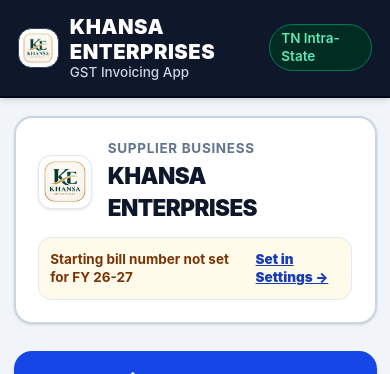
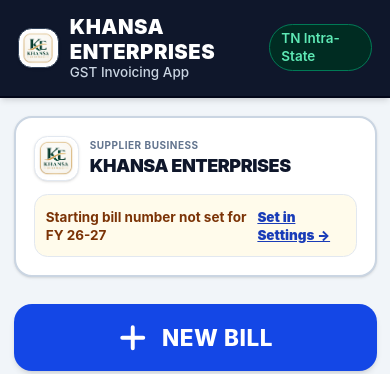
Before and after one commit to MD-NABEEL-T/invoice-app, a React (Vite) app: page / in a window 390 px wide. Shown: the top 374 px of the page. Built offline with nearby package versions, Linux system fonts and the light colour scheme; no server answers; the database is empty.

Commit message:
fix: prevent Next Bill badge and invoice numbers from wrapping on narrow mobile screens

```diff
--- a/src/pages/Bills.jsx
+++ b/src/pages/Bills.jsx
@@ -130,7 +130,7 @@
                     <span className="text-xs font-bold text-slate-400 uppercase tracking-wider block">
                       {formatDisplayDate(inv.invoice_date)}
                     </span>
-                    <h3 className="text-xl font-black font-mono text-slate-900 leading-tight">
+                    <h3 className="text-xl font-black font-mono text-slate-900 leading-tight whitespace-nowrap">
                       {inv.invoice_no}
                     </h3>
                   </div>
--- a/src/pages/Home.jsx
+++ b/src/pages/Home.jsx
@@ -80,29 +80,29 @@
   return (
     <div className="space-y-6">
       {/* Firm Header */}
-      <div className="bg-white rounded-2xl border-2 border-slate-300 p-5 shadow-sm">
-        <div className="flex items-center justify-between gap-3">
-          <div className="flex items-center space-x-3.5">
+      <div className="bg-white rounded-2xl border-2 border-slate-300 p-4 sm:p-5 shadow-sm">
+        <div className="flex items-center justify-between gap-2.5 sm:gap-3">
+          <div className="flex items-center space-x-2.5 sm:space-x-3.5 min-w-0">
             <img
               src="/KhansaEnterprises.jpg"
               alt="Khansa Enterprises Logo"
-              className="w-12 h-12 rounded-xl object-contain bg-white border border-slate-200 shadow-sm p-0.5 shrink-0"
+              className="w-10 h-10 sm:w-12 sm:h-12 rounded-xl object-contain bg-white border border-slate-200 shadow-sm p-0.5 shrink-0"
             />
-            <div>
-              <p className="text-xs font-bold text-slate-500 uppercase tracking-wider">
+            <div className="min-w-0">
+              <p className="text-[10px] sm:text-xs font-bold text-slate-500 uppercase tracking-wider truncate">
                 Supplier Business
               </p>
-              <h2 className="text-xl sm:text-2xl font-black text-slate-900 tracking-tight mt-0.5">
+              <h2 className="text-base sm:text-xl md:text-2xl font-black text-slate-900 tracking-tight leading-tight mt-0.5 truncate">
                 {firmName}
               </h2>
             </div>
           </div>
           {isNumberingSet && nextBillNo && (
-            <div className="text-right">
-              <span className="text-xs font-bold text-slate-500 uppercase tracking-wider block">
+            <div className="text-right shrink-0">
+              <span className="text-[10px] sm:text-xs font-bold text-slate-500 uppercase tracking-wider block whitespace-nowrap">
                 Next Bill
               </span>
-              <span className="text-lg font-black text-blue-700 bg-blue-50 px-2.5 py-1 rounded-xl border border-blue-200 inline-block mt-0.5">
+              <span className="text-sm sm:text-lg font-black text-blue-700 bg-blue-50 px-2 sm:px-2.5 py-0.5 sm:py-1 rounded-xl border border-blue-200 inline-block mt-0.5 whitespace-nowrap font-mono tracking-tight">
                 {nextBillNo}
               </span>
             </div>
@@ -253,7 +253,7 @@
                   {/* Top row: Invoice No & Tag / Date */}
                   <div className="flex items-start justify-between gap-2">
                     <div className="flex items-center space-x-2">
-                      <span className="text-lg font-black text-slate-950">
+                      <span className="text-lg font-black text-slate-950 font-mono whitespace-nowrap">
                         {inv.invoice_no}
                       </span>
                       {isCancelled && (
```
